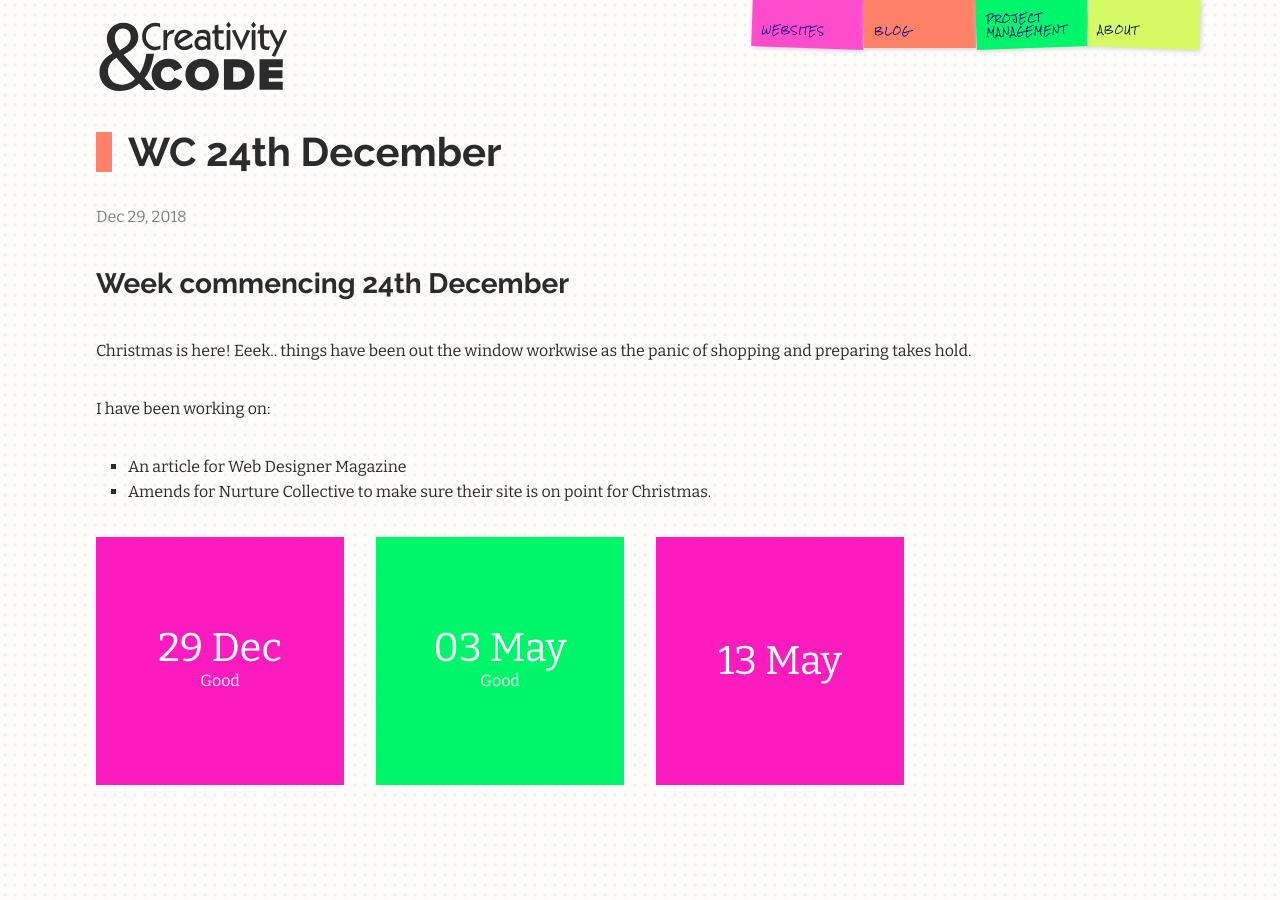
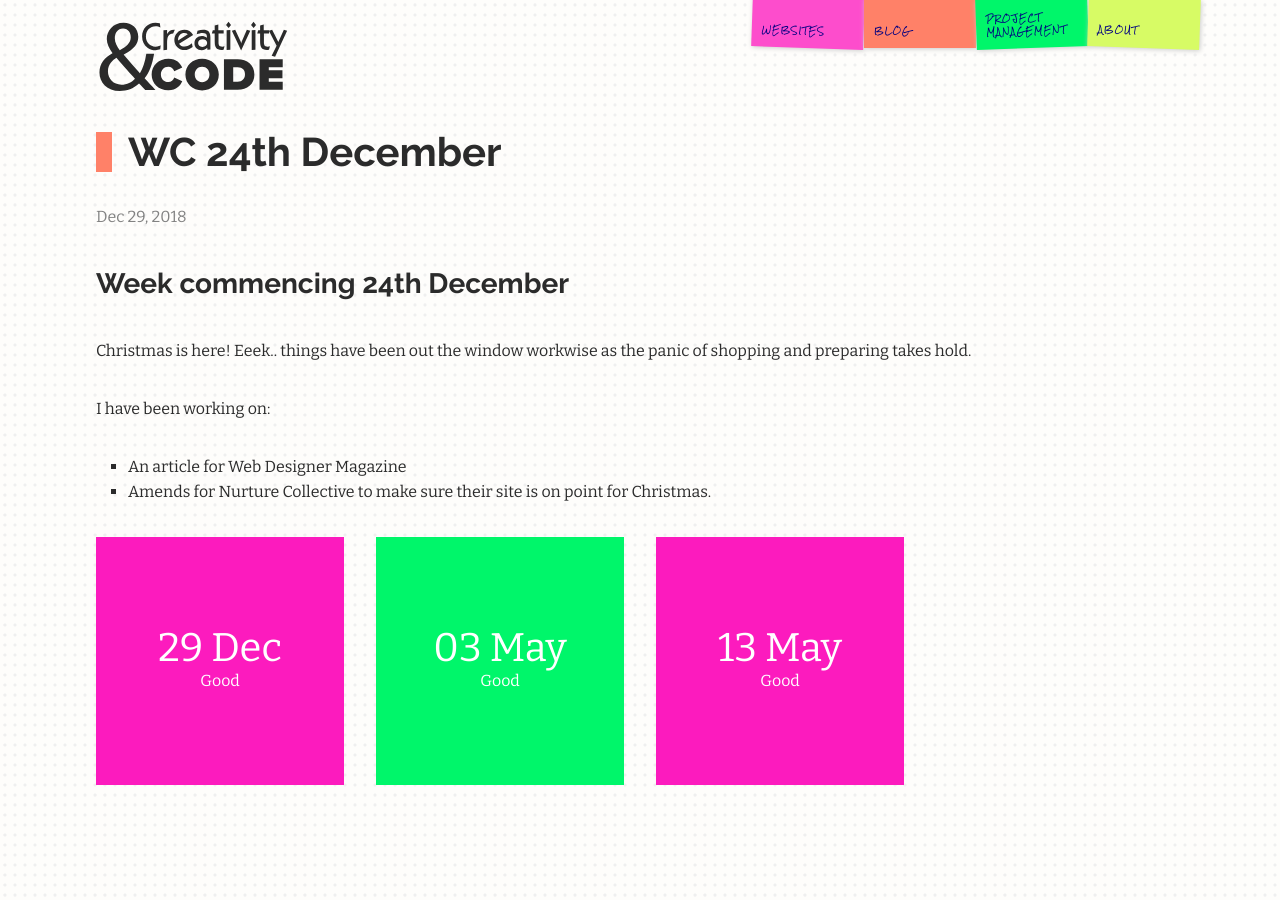
Before and after one commit to maxray/maxray.github.io, a Jekyll site: the page built from _weeknotes/2018-12-31-weeknotes.markdown, in a window 1280 px wide. Built offline with Jekyll 4.4.1, drawn with Linux system fonts in a browser that asks for light colours.

Commit message:
weeknote

```diff
--- a/_weeknotes/wc-6th-may.markdown
+++ b/_weeknotes/wc-6th-may.markdown
@@ -1,6 +1,10 @@
 ---
 title: WC 6th May
 date: 2019-05-13 07:59:00 Z
+layout: weeknote
+type: weeknotes
+status: publish
+weekvibe: Good
 ---
 
 Bank Holidays are good when you are employed but not so much when you are freelance! Had planned for this one anyway as it is Megs birthday so enjoyed a proper family day.
```
